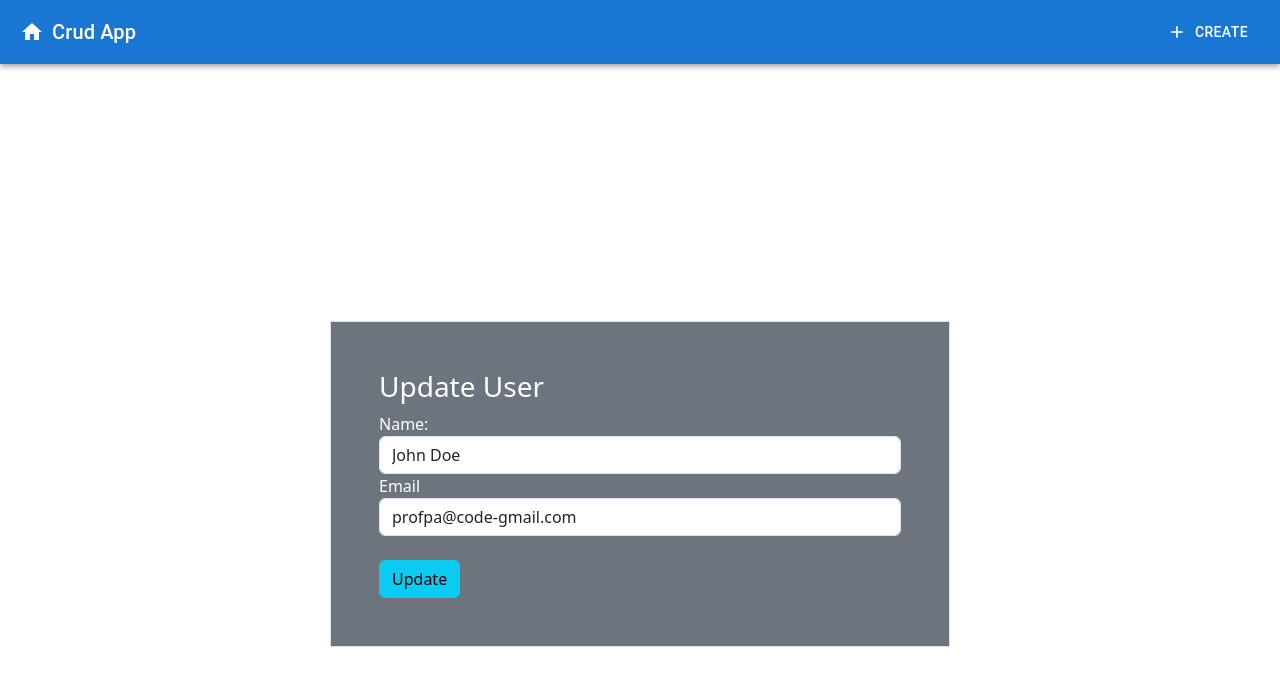
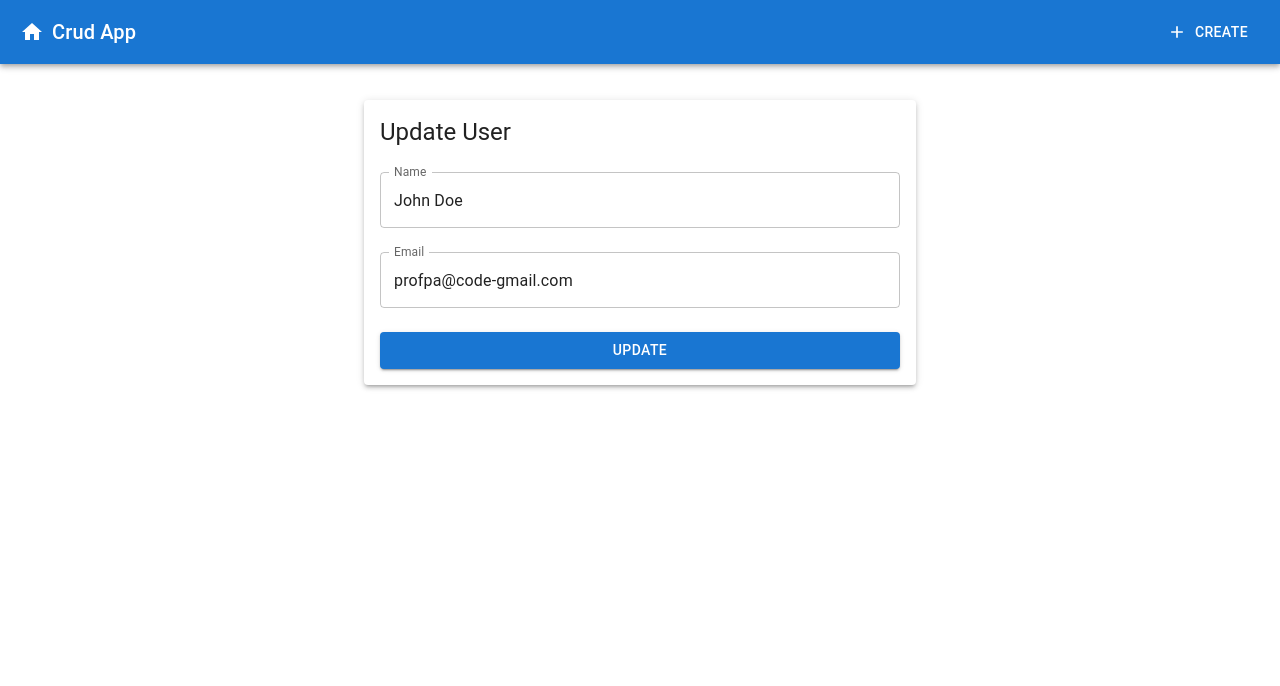
Before and after one commit to NeverPlayFair/React-Redux-Crud, a React (Vite) app in the folder React-Redux-Crud/: page /edit/1 in a window 1280 px wide. Shown: the top 686 px of the page. Built offline with nearby package versions, Linux system fonts and the light colour scheme.

Commit message:
Refactoring Forms

```diff
--- a/React-Redux-Crud/src/Create.jsx
+++ b/React-Redux-Crud/src/Create.jsx
@@ -1,8 +1,9 @@
+// Create.jsx
 import { useState } from 'react';
 import { addUser } from './UserReducer';
 import { useDispatch, useSelector } from 'react-redux';
 import { useNavigate } from 'react-router-dom';
-import { Container, Paper, TextField, Button, Typography } from '@mui/material';
+import UserForm from './UserForm';
 
 function Create() {
   const [name, setName] = useState('');
@@ -18,38 +19,15 @@ function Create() {
   };
 
   return (
-    <Container maxWidth="sm">
-      <Paper elevation={3} style={{ padding: '20px', marginTop: '20px' }}>
-        <Typography variant="h5" component="h3" gutterBottom>
-          Add New User
-        </Typography>
-        <form onSubmit={handleSubmit}>
-          <TextField
-            label="Name"
-            variant="outlined"
-            fullWidth
-            margin="normal"
-            onChange={(e) => setName(e.target.value)}
-          />
-          <TextField
-            label="Email"
-            variant="outlined"
-            fullWidth
-            margin="normal"
-            onChange={(e) => setEmail(e.target.value)}
-          />
-          <Button
-            type="submit"
-            variant="contained"
-            color="primary"
-            fullWidth
-            style={{ marginTop: '16px' }}
-          >
-            Submit
-          </Button>
-        </form>
-      </Paper>
-    </Container>
+    <UserForm
+      title="Add New User"
+      onSubmit={handleSubmit}
+      name={name}
+      setName={setName}
+      email={email}
+      setEmail={setEmail}
+      submitLabel="Submit"
+    />
   );
 }
 
--- a/React-Redux-Crud/src/Update.jsx
+++ b/React-Redux-Crud/src/Update.jsx
@@ -1,51 +1,35 @@
-import React, { useState } from 'react'
+import React, { useState } from 'react';
 import { useDispatch, useSelector } from 'react-redux';
-import { useNavigate, useParams } from 'react-router-dom'
+import { useNavigate, useParams } from 'react-router-dom';
 import { updateUser } from './UserReducer';
-
-
+import UserForm from './UserForm';
 
 function Update() {
-    const {id} = useParams();
-    const users = useSelector((state) => state.users);
-    const existingUser = users.filter(f => f.id == id);
-    const {name, email} = existingUser[0];
-    const [uname, setName] = useState(name)
-    const [uemail, setEmail] = useState(email)
-    const dispatch = useDispatch();
-    const navigate = useNavigate();
+  const { id } = useParams();
+  const users = useSelector((state) => state.users);
+  const existingUser = users.find(user => user.id === Number(id));
+  const [name, setName] = useState(existingUser.name);
+  const [email, setEmail] = useState(existingUser.email);
+  const dispatch = useDispatch();
+  const navigate = useNavigate();
 
-    const handleUpdate = (event) => {
-        event.preventDefault();
-        dispatch(updateUser({
-            id: id,
-            name: uname,
-            email: uemail
-        }))
-        navigate('/')
-    }
+  const handleSubmit = (event) => {
+    event.preventDefault();
+    dispatch(updateUser({ id, name, email }));
+    navigate('/');
+  };
 
   return (
-    <div className="d-flex w-100 vh-100 justify-content-center align-items-center">
-        <div className='w-50 border bg-secondary text-white p-5'>
-            <h3>Update User</h3>
-            <form onSubmit={handleUpdate}>
-                <div>
-                    <label htmlFor="name">Name:</label>
-                    <input type="text" name="name" className='form-control' placeholder='Your name'
-                    value={uname} onChange={e => setName(e.target.value)}/>
-                </div>
-
-                <div>
-                    <label htmlFor="email">Email</label>
-                    <input type="email" name="email" className="form-control" placeholder='Your email'
-                    value={uemail} onChange={e => setEmail(e.target.value)}/>
-                </div><br />
-                <button className="btn btn-info">Update</button>
-            </form>
-        </div>
-    </div>
-  )
+    <UserForm
+      title="Update User"
+      onSubmit={handleSubmit}
+      name={name}
+      setName={setName}
+      email={email}
+      setEmail={setEmail}
+      submitLabel="Update"
+    />
+  );
 }
 
-export default Update
+export default Update;
--- /dev/null
+++ b/React-Redux-Crud/src/UserForm.jsx
@@ -0,0 +1,43 @@
+import React from 'react';
+import { TextField, Button, Paper, Typography, Container } from '@mui/material';
+
+function UserForm({ title, onSubmit, name, setName, email, setEmail, submitLabel }) {
+  return (
+    <Container maxWidth="sm">
+      <Paper elevation={3} sx={{ padding: 2, marginTop: 2 }}>
+        <Typography variant="h5" gutterBottom>
+          {title}
+        </Typography>
+        <form onSubmit={onSubmit}>
+          <TextField
+            label="Name"
+            variant="outlined"
+            fullWidth
+            margin="normal"
+            value={name}
+            onChange={(e) => setName(e.target.value)}
+          />
+          <TextField
+            label="Email"
+            variant="outlined"
+            fullWidth
+            margin="normal"
+            value={email}
+            onChange={(e) => setEmail(e.target.value)}
+          />
+          <Button
+            type="submit"
+            variant="contained"
+            color="primary"
+            fullWidth
+            sx={{ marginTop: 2 }}
+          >
+            {submitLabel}
+          </Button>
+        </form>
+      </Paper>
+    </Container>
+  );
+}
+
+export default UserForm;
```
